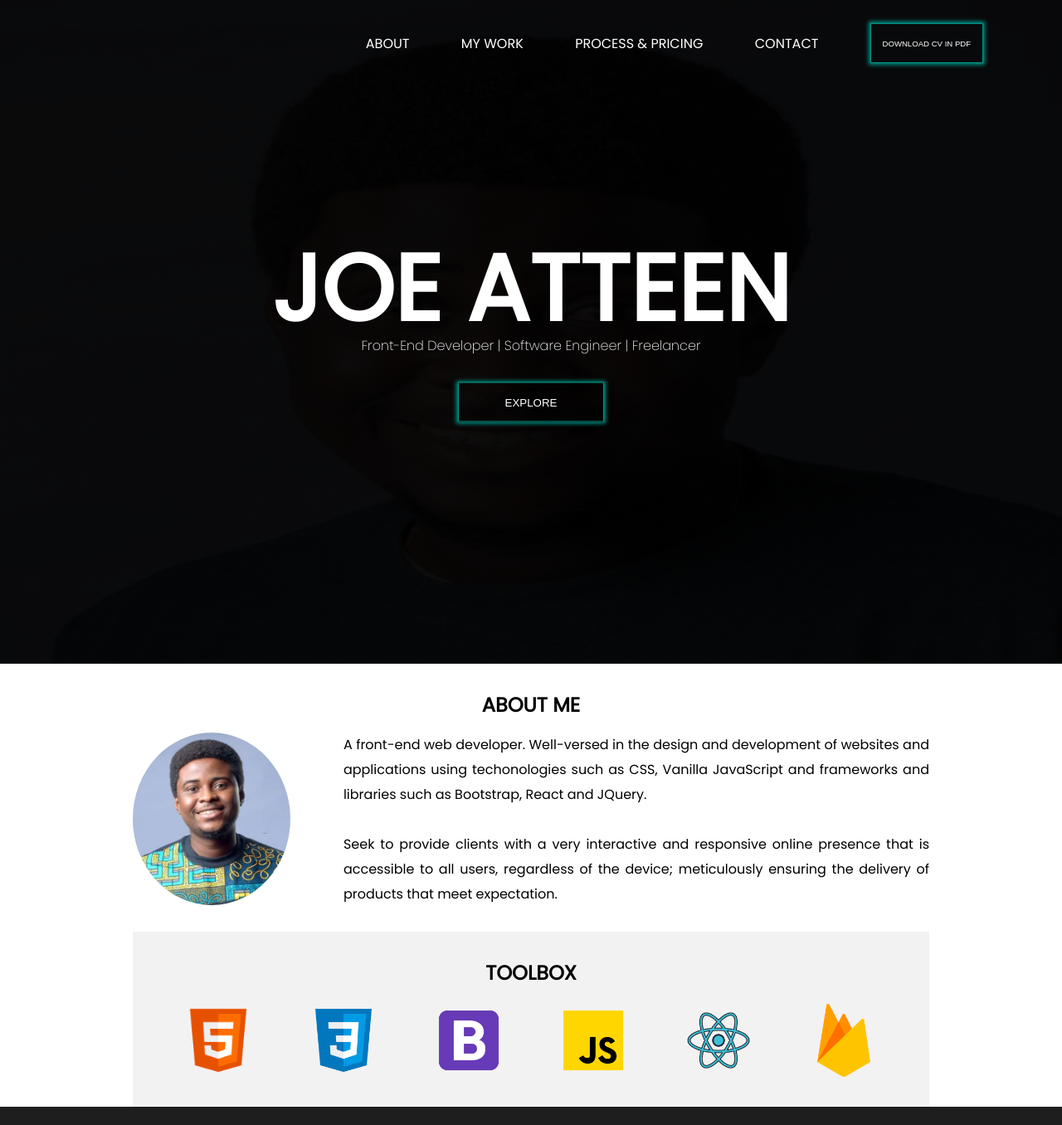
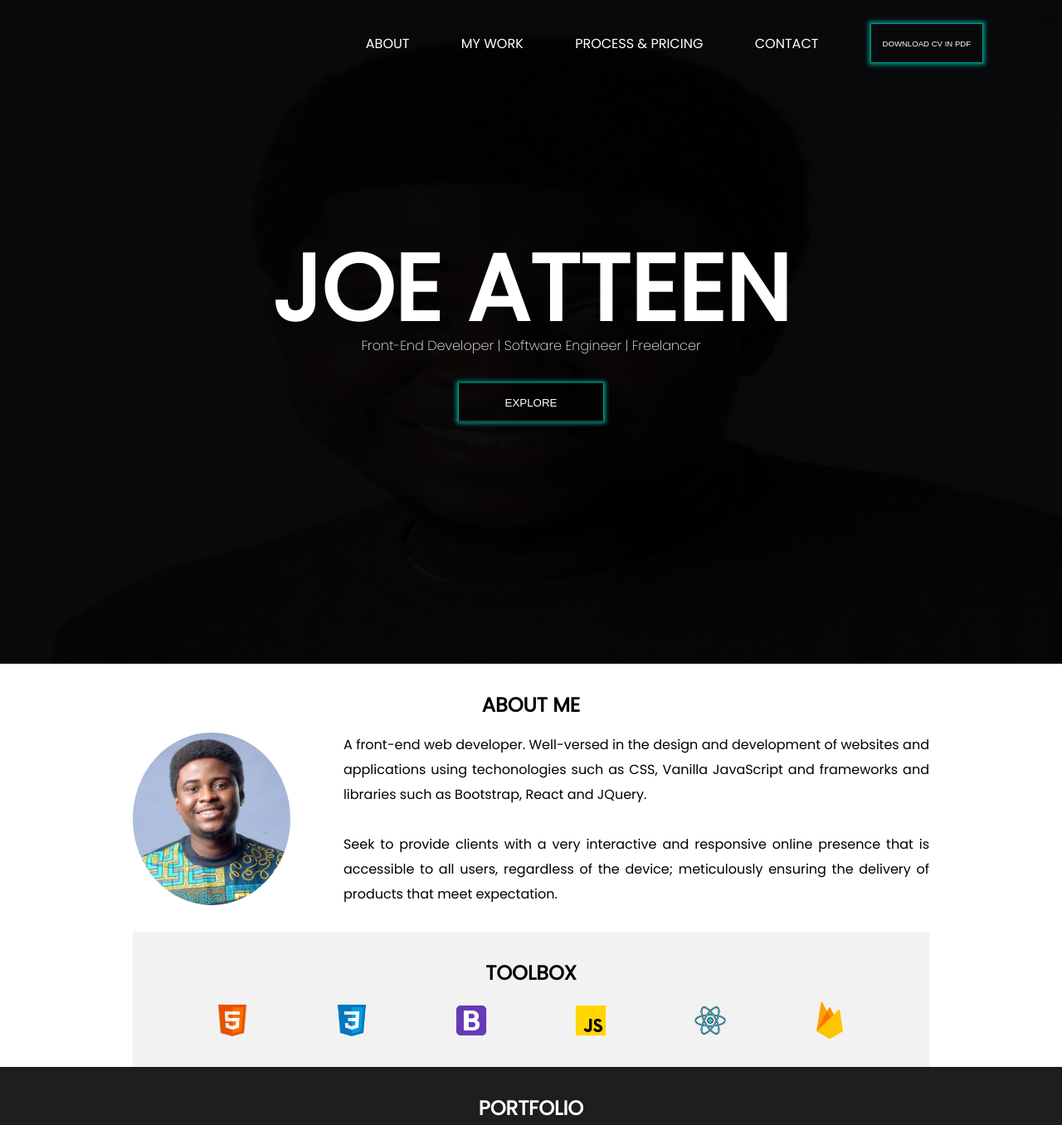
Before and after one commit to Joe-Atteen/Portfolio-Website, a website: page index.html in a window 1280 px wide. Shown: the top 1356 px of the page at 83% size. Drawn offline with nearby package versions, Linux system fonts and the light colour scheme; a web font is replaced by a local one.

Commit message:
icons resized

```diff
--- a/css/style.css
+++ b/css/style.css
@@ -279,7 +279,8 @@ nav .links li.active::after {
 }
 
 .icons img {
-  width: 10%;
+  width: 3rem;
+  height: 3rem;
 }
 
 .my-work {
```
